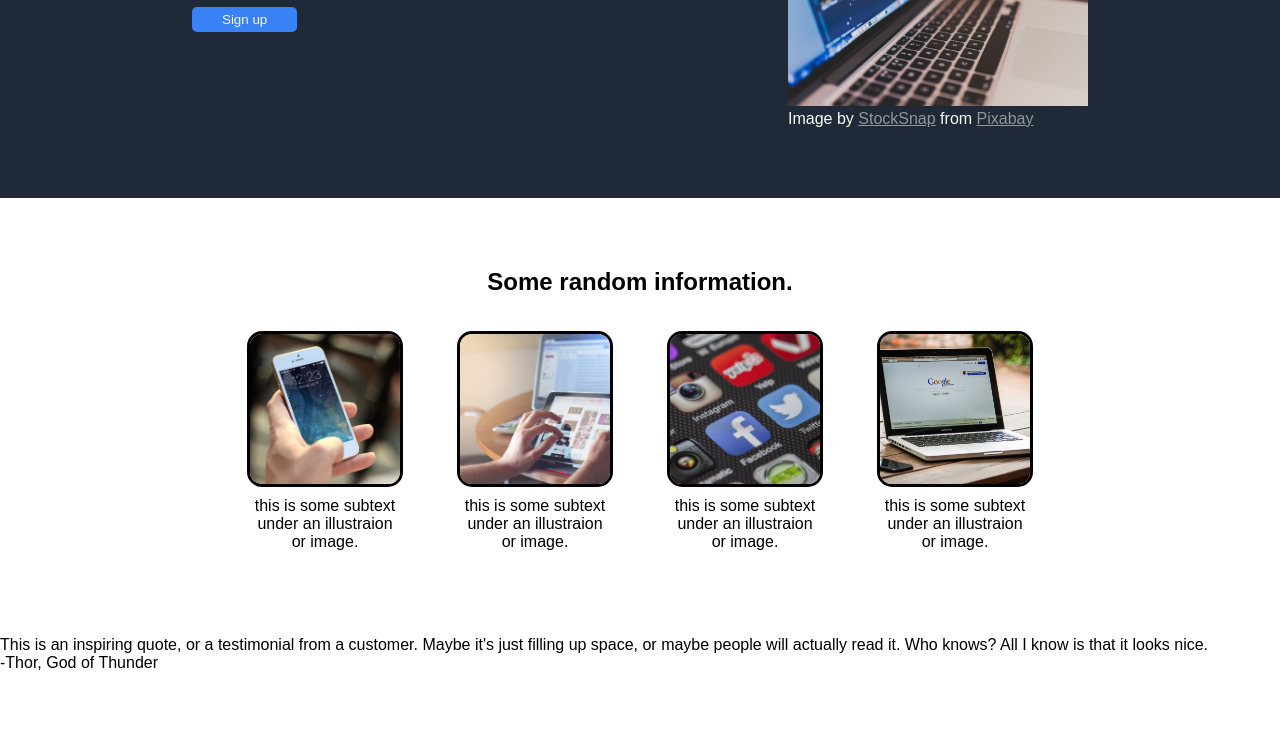
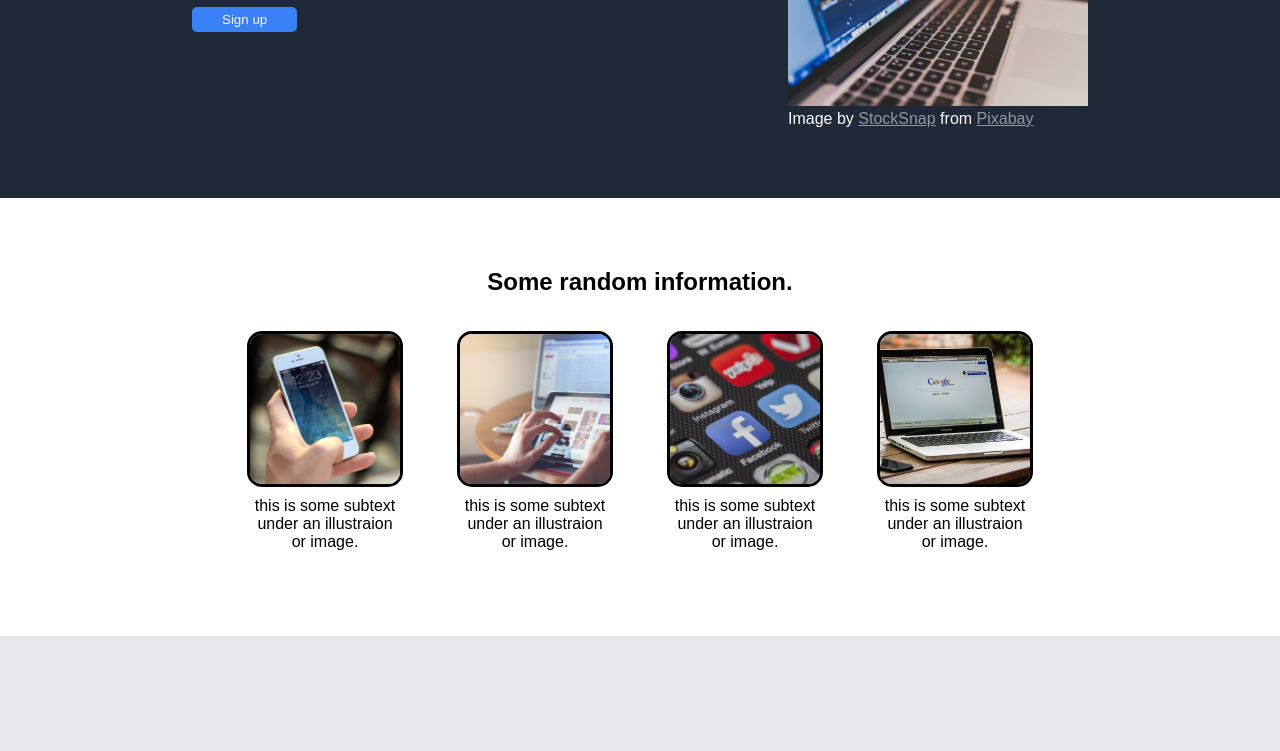
Before and after one commit to ChaseDev7/css-landing-page, a plain HTML site: page index.html in a window 1280 px wide. Shown: the part 201-952 px from the top of the page. Before the commit the page ends 873 px from the top, so only its background shows below. Drawn offline with Linux system fonts and the light colour scheme.

Commit message:
Add quote section to index.html

```diff
--- a/index.html
+++ b/index.html
@@ -59,7 +59,7 @@
         </div>
     </div>
     <div class="quote">
-        <p>This is an inspiring quote, or a testimonial from a customer. Maybe it's just filling up space, or maybe people will actually read it. Who knows? All I know is that it looks nice.</p>
+        <p class="quote-text">This is an inspiring quote, or a testimonial from a customer. Maybe it's just filling up space, or maybe people will actually read it. Who knows? All I know is that it looks nice.</p>
         <p class="quote-source">-Thor, God of Thunder</p>
     </div>
 </body>
--- a/styles.css
+++ b/styles.css
@@ -108,5 +108,23 @@ ul {
 }
 
 .quote {
+    background-color: #E5E7EB;
+    display: flex;
+    align-items: center;
+    flex-direction: column;
+    padding: 10%;
+}
 
+.quote-text {
+    width: 570px;
+    font-size: 24px;
+    font-style: italic;
+    font-weight: 50;
 }
+
+.quote-source {
+    display: flex;
+    width: 570px;
+    justify-content: end;
+    font-weight: bold;
+}
```
